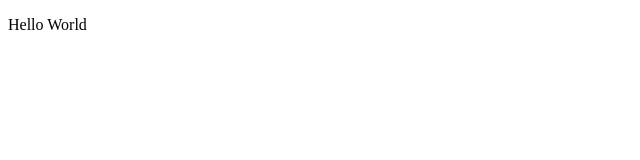
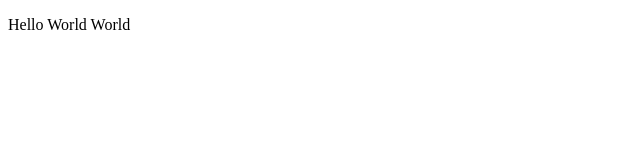
Before and after one commit to kodadadada/koda_personal, a plain HTML site: page Sample.html in a window 1280 px wide. Shown: the full height of the page, 0-640 px from the left. Drawn offline with Linux system fonts and the light colour scheme.

Commit message:
worldを追加した

```diff
--- a/Sample.html
+++ b/Sample.html
@@ -25,7 +25,7 @@
 </head>
 
 <body>
-  <p>Hello World</p>
+  <p>Hello World World</p>
 </body>
 
 </html>
```
